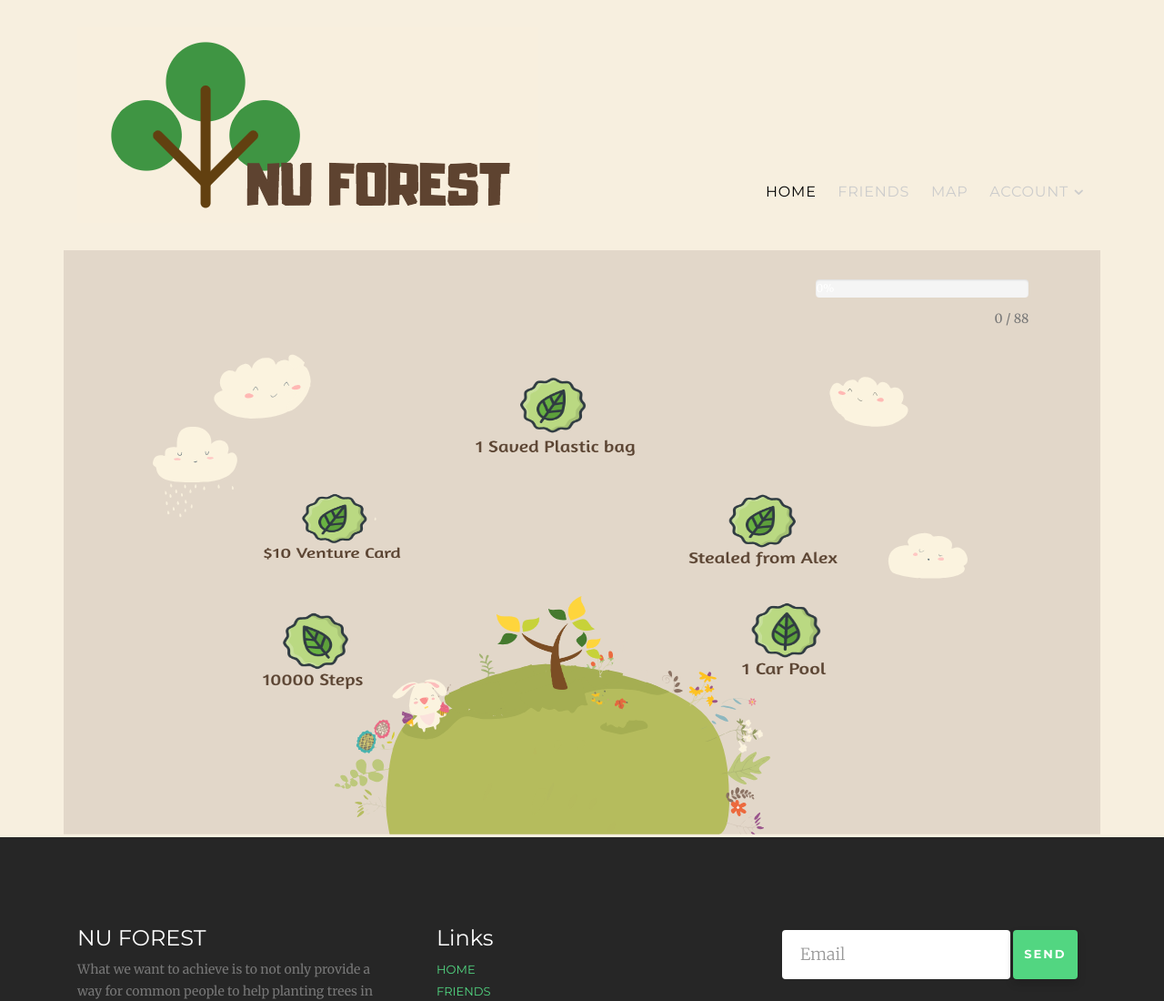
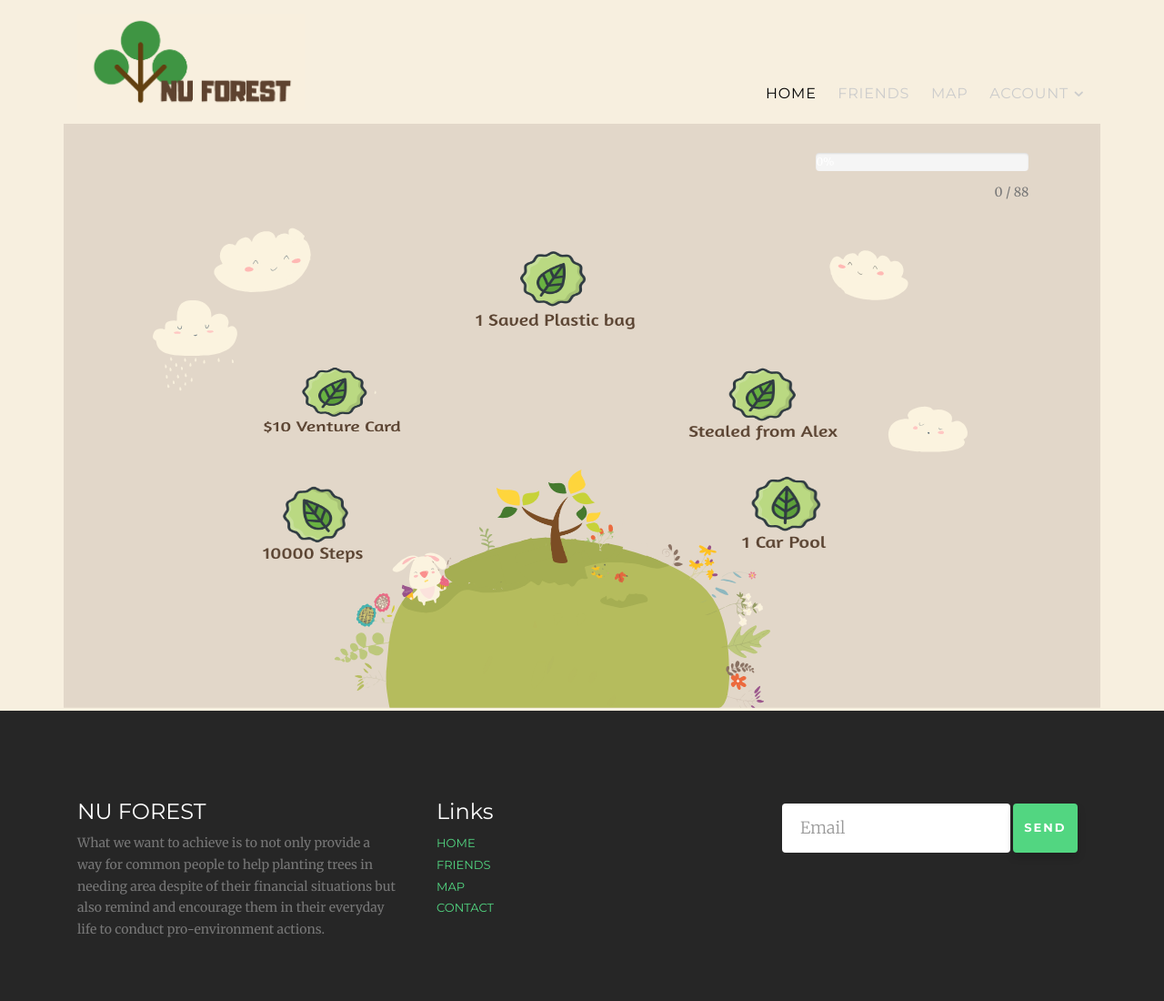
Before and after one commit to cychung18/NU-Forest, a plain HTML site: page index.html in a window 1280 px wide. Shown: the top 1100 px of the page at 91% size. Drawn offline with nearby package versions, Linux system fonts and the light colour scheme; a script that the page names is missing; files whose address does not match are found by name.

Commit message:
Add files via upload

```diff
--- a/css/style.css
+++ b/css/style.css
@@ -96,9 +96,8 @@ h1, h2, h3, h4, h5, h6, figure {
   position: relative;
   top: 0;
   margin: 0;
-  padding: 0;
-  width: 100%;
-  padding: 30px 0;
+  width: 100%;
+  padding: 15px 0;
   z-index: 1001;
   font-family: "Montserrat", sans-serif;
 }
@@ -109,12 +108,15 @@ h1, h2, h3, h4, h5, h6, figure {
   }
 }
 .gtco-nav #gtco-logo {
-  font-size: 20px;
   margin: 0;
   padding: 0;
   text-transform: uppercase;
   font-weight: bold;
 }
+.logo-config{
+  width: 250px;
+}
+
 .gtco-nav #gtco-logo a {
   color: #000;
 }
@@ -1641,7 +1643,7 @@ blockquote p > cite {
 
 .text-right{
   position: absolute;
-  bottom: 10%;
+  bottom: 5%;
   right: 0;
 }
 
```
